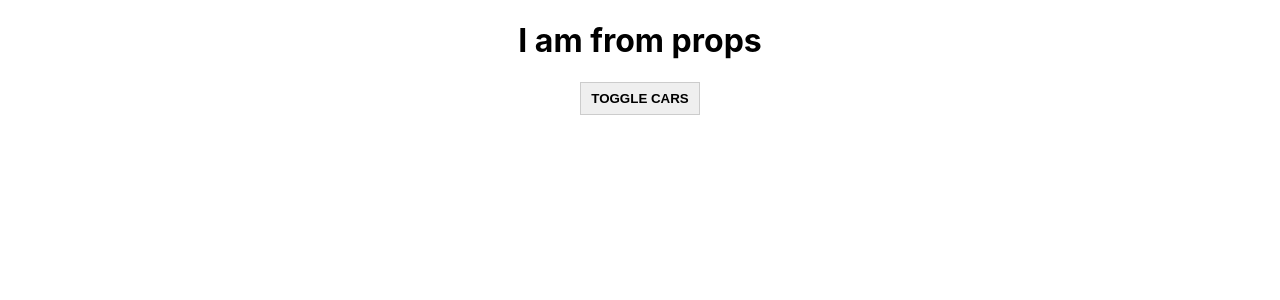
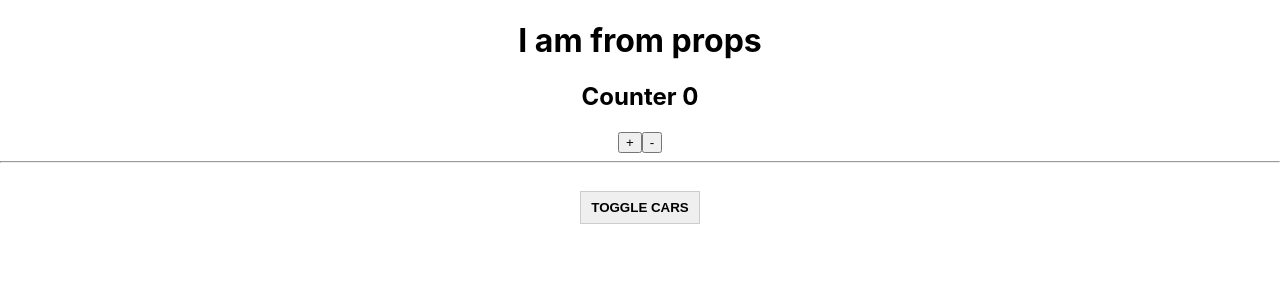
Before and after one commit to RuslanPostnikov/react-learn, a React (Create React App) app in the folder 5.components/: page / in a window 1280 px wide. Shown: the top 300 px of the page. Built offline with nearby package versions, Linux system fonts and the light colour scheme.

Commit message:
5.Components. Fragments 1

```diff
--- a/5.components/src/components/Car.jsx
+++ b/5.components/src/components/Car.jsx
@@ -1,5 +1,4 @@
 import React from "react";
-import Radium from "radium";
 import './Car.css';
 
 class Car extends React.Component {
@@ -36,11 +35,7 @@ class Car extends React.Component {
     }
 
     render() {
-        console.log('Car render')
-
-        if(Math.random() > 0.7) {
-            throw new Error('Car random failed')
-        }
+        console.log('Car render');
 
         const inputClasses = ['input'];
 
--- a/5.components/src/components/CarList.jsx
+++ b/5.components/src/components/CarList.jsx
@@ -2,6 +2,7 @@ import React from "react";
 import './CarList.scss';
 import Car from "./Car";
 import ErrorBoundary from "./ErrorBoundary";
+import Counter from "./Counter";
 
 export default class CarList extends React.Component {
     constructor(props) {
@@ -9,8 +10,8 @@ export default class CarList extends React.Component {
         this.state = {
             cars: [
                 {name: 'Audi', year: 2018},
-                {name: 'Mazda', year: 2010},
-                {name: 'BMW', year: 2020},
+                // {name: 'Mazda', year: 2010},
+                // {name: 'BMW', year: 2020},
             ],
             pageTitle: 'React Components',
             showCars: false
@@ -51,7 +52,11 @@ export default class CarList extends React.Component {
         return (
             <>
                 <h1>{this.props.title}</h1>
+
+                <Counter />
+                <hr/>
                 <button
+                    style={{marginTop: 20}}
                     className={'button'}
                     onClick={this.toggleCarsHandler}
                 >Toggle cars</button>
--- /dev/null
+++ b/5.components/src/components/Counter.jsx
@@ -0,0 +1,31 @@
+import React from "react";
+
+export default class Counter extends React.Component {
+    constructor(props) {
+        super(props);
+        this.state = {
+            counter: 0
+        }
+    }
+
+    addCounter = () => {
+        this.setState({
+            counter: this.state.counter + 1
+        })
+    }
+
+    render() {
+        // return (
+        //     <div>
+        //         <h2>Counter {this.state.counter}</h2>
+        //         <button onClick={this.addCounter}>+</button>
+        //         <button onClick={() => {this.setState({counter: this.state.counter - 1})}}>-</button>
+        //     </div>
+        // );
+        return [
+                <h2>Counter {this.state.counter}</h2>,
+                <button onClick={this.addCounter}>+</button>,
+                <button onClick={() => {this.setState({counter: this.state.counter - 1})}}>-</button>
+        ];
+    }
+}
```
